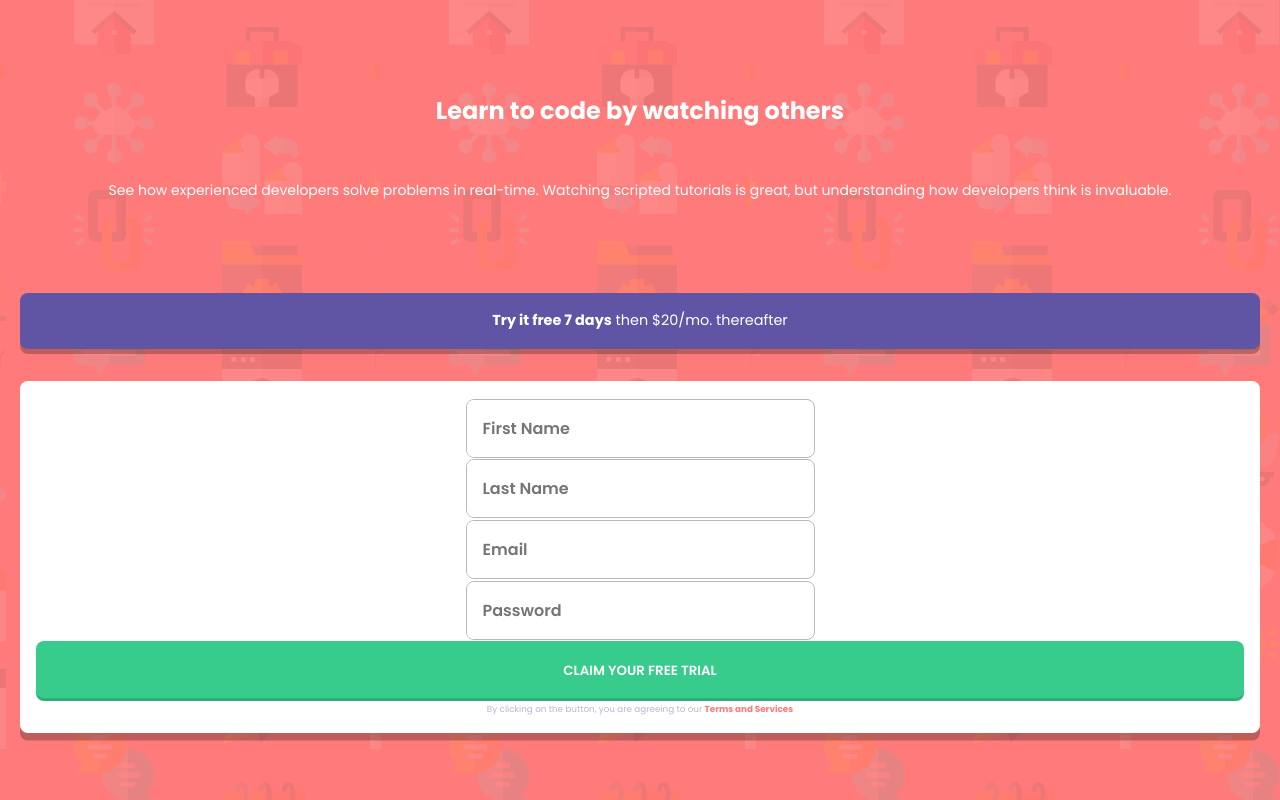
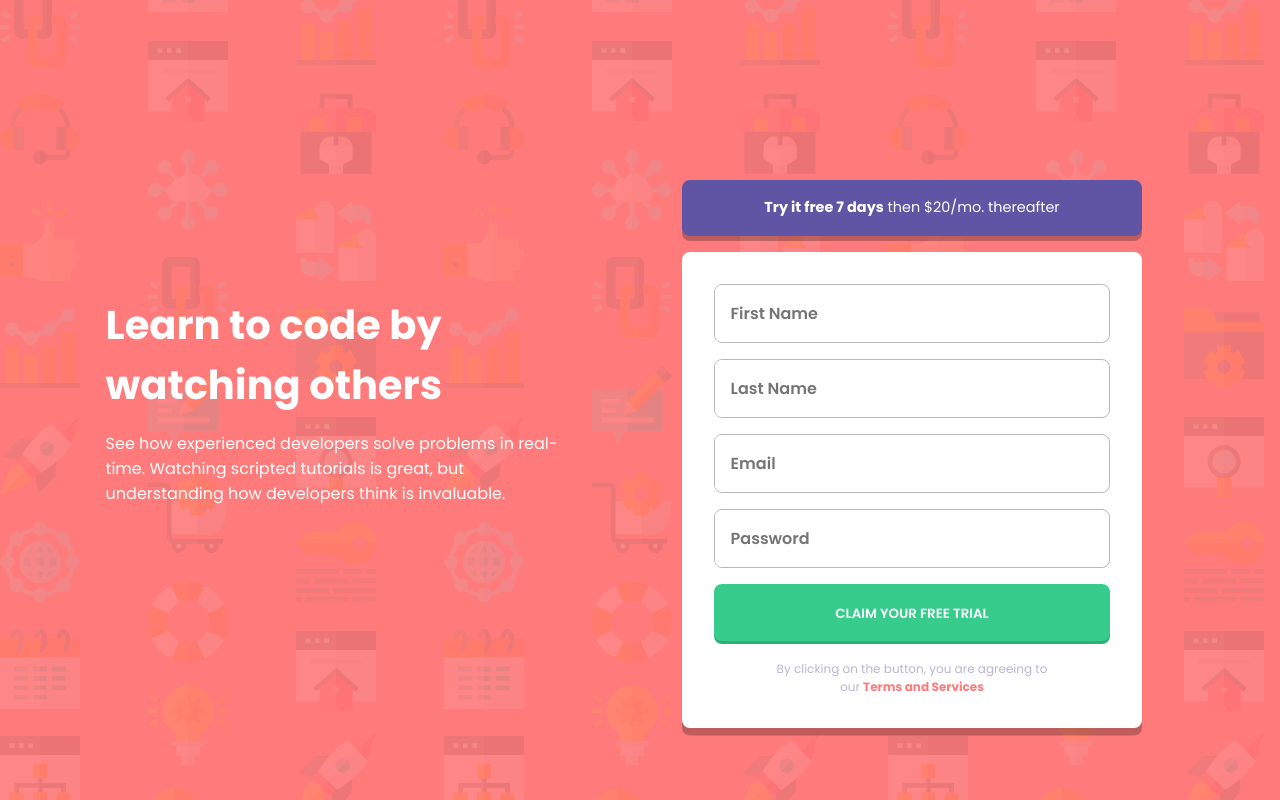
Before and after one commit to b4n1y4/intro-component-with-signup-form-master, a plain HTML site: page index.html in a window 1280 px wide. Drawn offline with Linux system fonts and the light colour scheme.

Commit message:
Desktop Layout completed

```diff
--- a/style.css
+++ b/style.css
@@ -22,19 +22,15 @@ body {
   display: flex;
   flex-direction: column;
   justify-content: space-evenly;
-  /* background-color: red; */
 }
 
 .text-area {
-  /* background-color: aquamarine; */
-  height: 20%;
   text-align: center;
   color: white;
   display: flex;
   flex-direction: column;
   justify-content: space-around;
   align-items: center;
-  /* margin-bottom: 5rem; */
 }
 
 .main-head {
@@ -63,7 +59,6 @@ body {
 }
 
 .form-area {
-  /* background-color: bisque; */
   height: 55%;
   display: flex;
   flex-direction: column;
@@ -73,20 +68,15 @@ body {
 form {
   background-color: white;
   padding: 1em;
-  height: 80%;
-  display: flex;
-  flex-direction: column;
-  justify-content: space-evenly;
-  align-items: center;
   border-radius: 8px;
   box-shadow: 0 7.5px rgba(0, 0, 0, 0.25);
 }
 
 .input-container {
-  /* background-color: yellow; */
   border: 1px solid rgb(185, 185, 185);
   border-radius: 8px;
   overflow: hidden;
+  margin-bottom: 1rem;
 }
 
 input {
@@ -110,6 +100,7 @@ button {
   border-radius: 8px;
   box-shadow: inset 0 -3px rgba(0, 0, 0, 0.15);
   cursor: pointer;
+  margin-bottom: 1rem;
 }
 
 .tnc {
@@ -117,6 +108,7 @@ button {
   font-size: 0.55rem;
   text-align: center;
   color: hsl(246, 25%, 77%);
+  margin: 0 auto;
 }
 
 .tnc span {
@@ -126,3 +118,57 @@ button {
 .clicked {
   border-color: black;
 }
+
+@media screen and (min-width: 1000px) {
+  body {
+    background-image: url("./images/bg-intro-desktop.png");
+    display: grid;
+    place-items: center;
+  }
+  .container {
+    width: 90%;
+    margin: 0;
+    flex-direction: row;
+    justify-content: space-around;
+    align-items: center;
+  }
+  section {
+    width: 40%;
+  }
+
+  .text-area {
+    align-items: flex-start;
+    text-align: left;
+  }
+  .main-head {
+    margin: 0;
+    margin-bottom: 1rem;
+    font-size: 2.5rem;
+  }
+  .main-text {
+    font-size: 1rem;
+  }
+  .form-area {
+    margin: 0 2rem;
+  }
+
+  .top-bar {
+      margin-bottom: 1rem;
+  }
+
+  .top-bar p {
+    width: 100%;
+  }
+
+  form {
+    padding: 2rem;
+  }
+  .input-container {
+    width: 100%;
+  }
+
+  .tnc {
+      font-size: 0.75rem;
+  }
+
+}
```
Also changed, not shown: index.html (+3 -1 lines).
